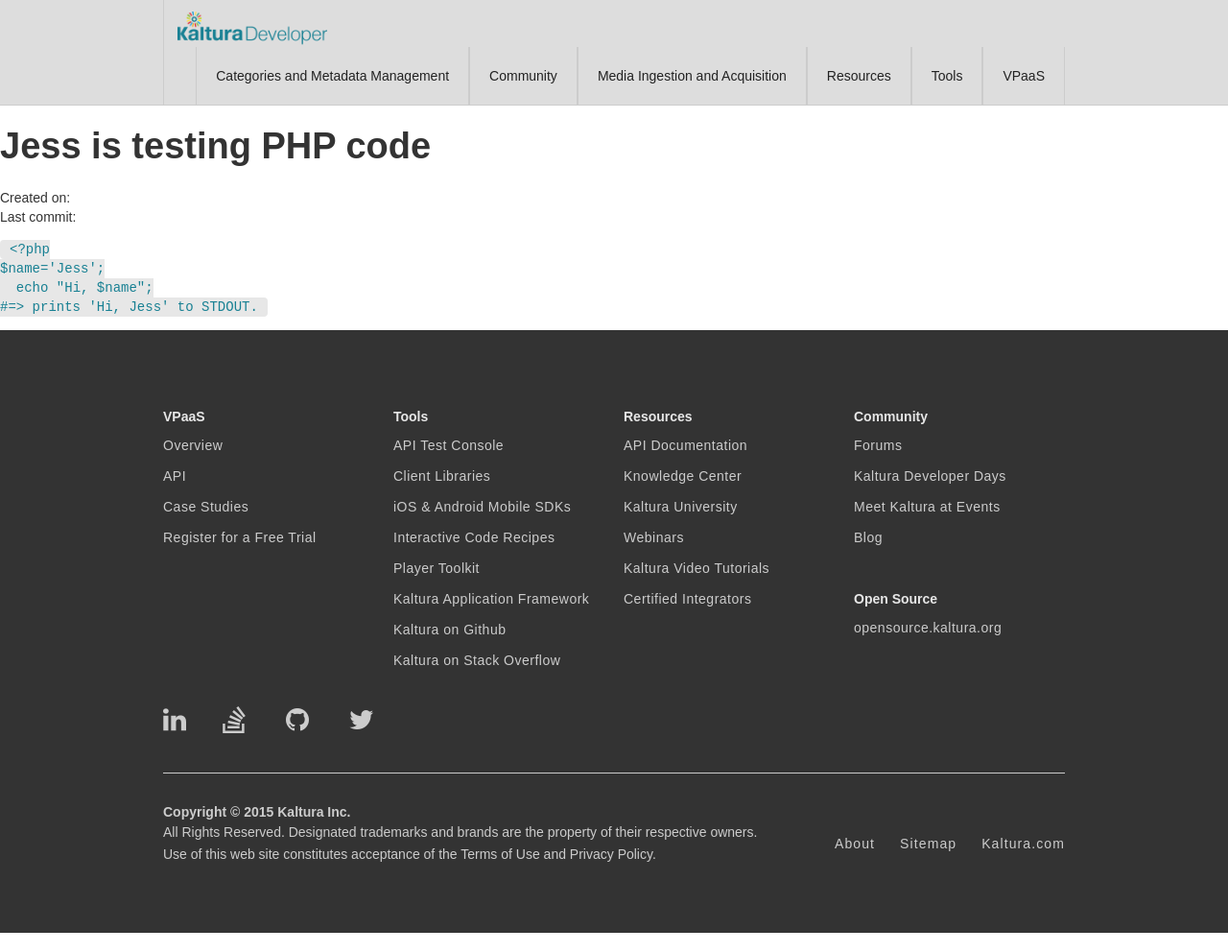
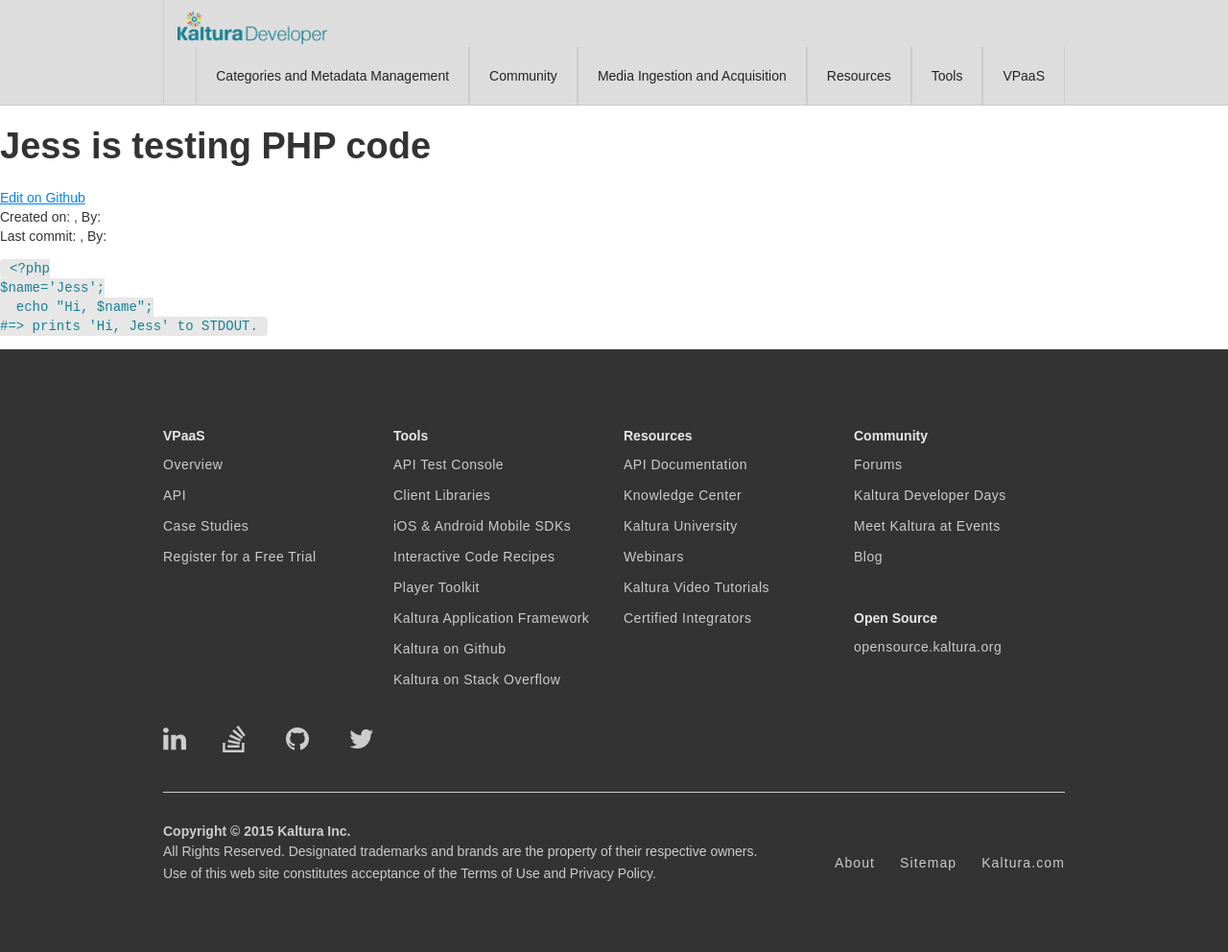
Before and after one commit to kaltura/DeveloperPortalDocs, a Jekyll site: the page built from jesstest.md, in a window 1280 px wide. Shown: the whole page at 96% size. Built offline with Jekyll 4.4.1, drawn with Linux system fonts in a browser that asks for light colours; nearby versions of some CDN libraries.

Commit message:
added git metadata to page.html.

```diff
--- a/_layouts/page.html
+++ b/_layouts/page.html
@@ -8,14 +8,16 @@ layout: default
     <h1 class="post-title">{{ page.title }}</h1>
   </header>
 
-Created on: {{ page.git.first_commit.commit_date }}
-<br>
-Last commit: {{ page.git.last_commit.commit_date }}
-<br>
+<a href="{{ page.git.github_url }}" target="_blank">Edit on Github</a>
+<table>
+<tr><td>Created on: {{ page.git.first_commit.commit_date }}, By: {{ page.git.first_commit.author_name }}</td></tr>
+<tr><td>Last commit: {{ page.git.last_commit.commit_date }}, By: {{ page.git.last_commit.author_name }}</td></tr>
 {% for contrib in page.git.authors %}
-{{ contrib.name }}
-<img alt="@{{ contrib.name }}" class="avatar" height="20" src="https://avatars3.githubusercontent.com/{{ contrib.name }}?v=3&amp;s=40" width="20" />
+<tr>
+<td>{{ contrib.name }} ({{ contrib.commits }} commits) (<a href="mailto:{{ contrib.email }}">{{ contrib.email }}</a>)</td>
+</tr>
 {% endfor %}
+</table>
   <div class="post-content">
     {{ content }}
   </div>
```
